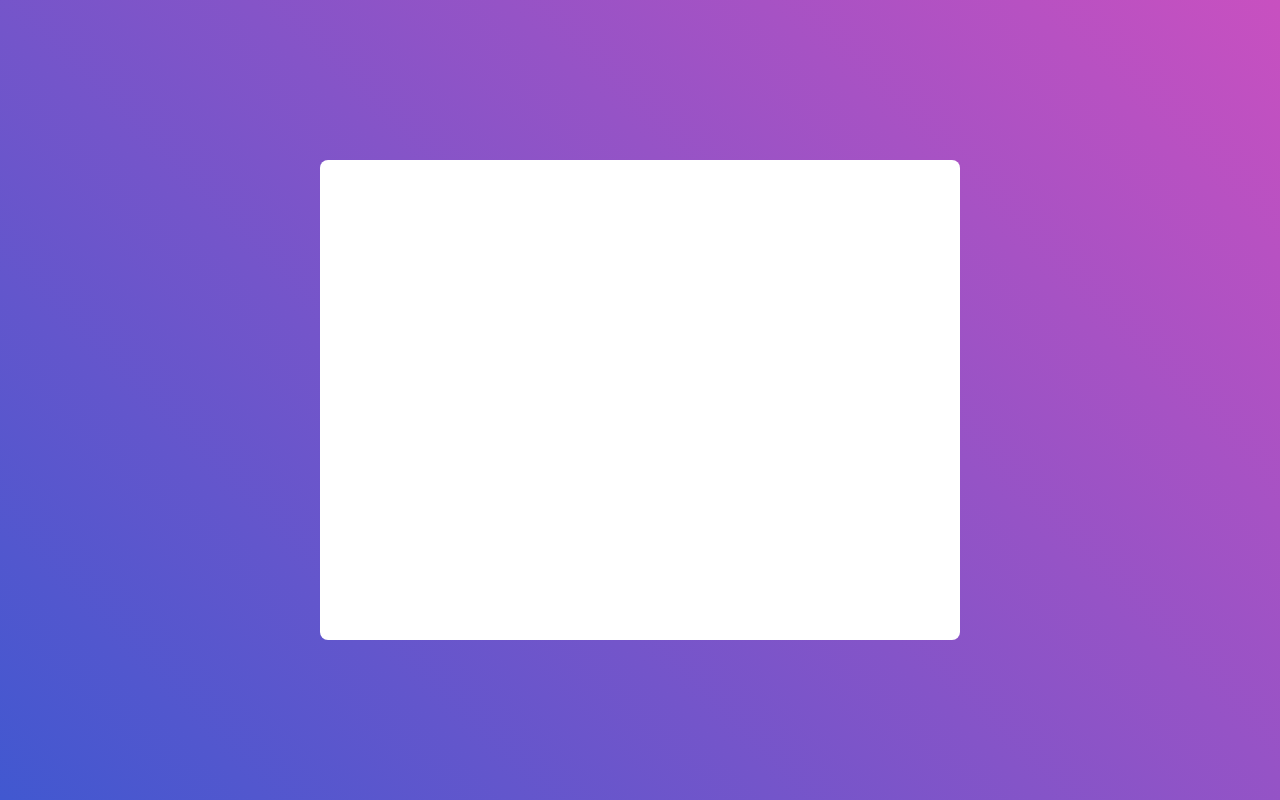
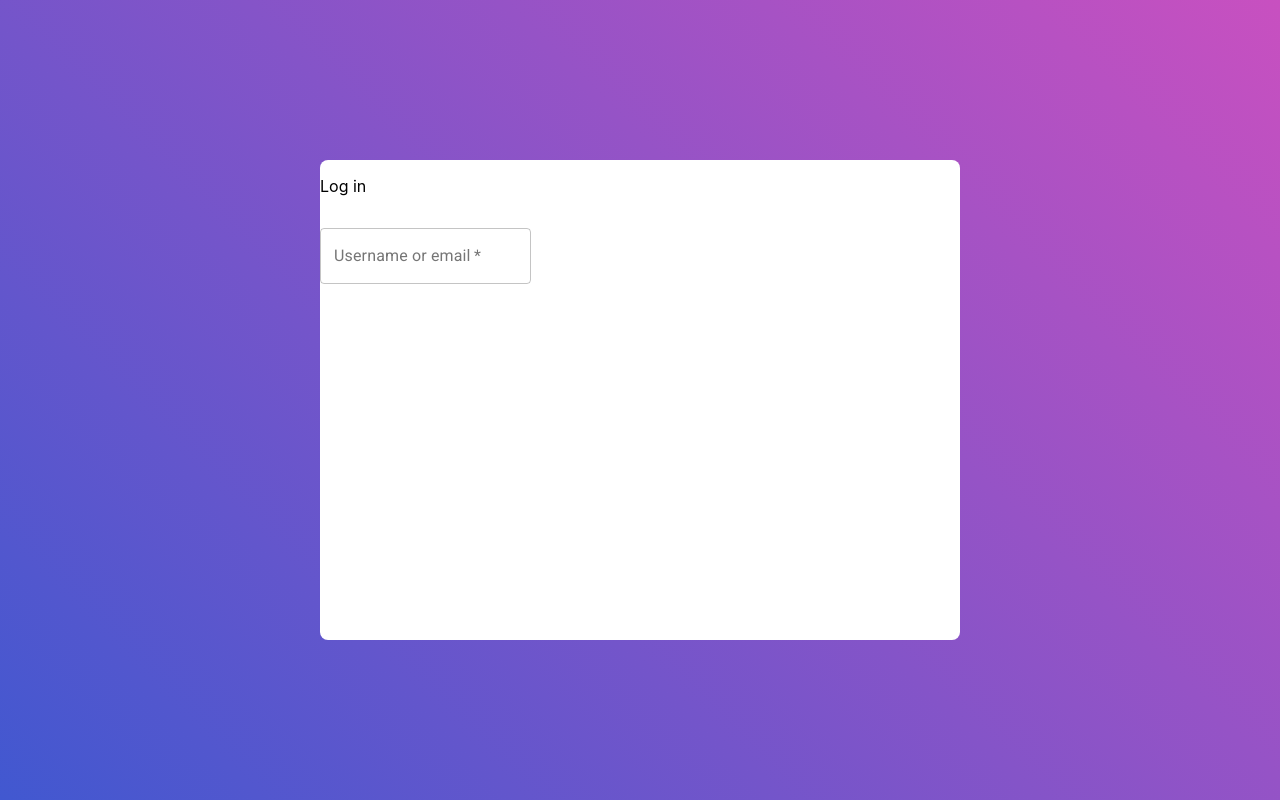
Before and after one commit to Solnur/notes, a React (Create React App) app: page / in a window 1280 px wide. Built offline with nearby package versions, Linux system fonts and the light colour scheme.

Commit message:
added: username input

```diff
--- a/package.json
+++ b/package.json
@@ -3,6 +3,7 @@
   "version": "0.1.0",
   "private": true,
   "dependencies": {
+    "@material-ui/core": "^4.6.1",
     "@types/jest": "24.0.23",
     "@types/node": "12.12.11",
     "@types/react": "16.9.11",
--- /dev/null
+++ b/src/components/input/input.tsx
@@ -0,0 +1,19 @@
+import React from 'react';
+import TextField from '@material-ui/core/TextField';
+
+export const Input: React.FC = () => {
+    return (
+        <>
+            <TextField
+                id="outlined-name"
+                label="Username or email"
+                margin="normal"
+                variant="outlined"
+                type="email"
+                name="email"
+                autoComplete="email"
+                required={true}
+            />
+        </>
+    );
+};
--- a/src/pages/login/login.tsx
+++ b/src/pages/login/login.tsx
@@ -1,11 +1,13 @@
 import React from 'react';
+import {Input} from 'src/components/input/input';
 import styles from 'src/pages/login/login.module.scss';
 
 export const Login: React.FC = () => {
     return (
         <div className={styles.container}>
             <div className={styles.formContainer}>
-
+                <p>Log in</p>
+                <Input/>
             </div>
         </div>
     );
```
